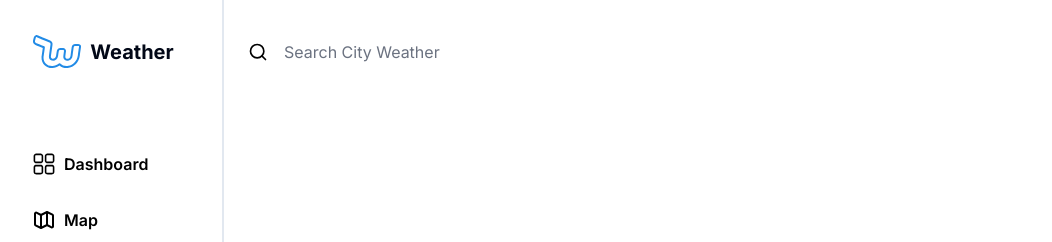
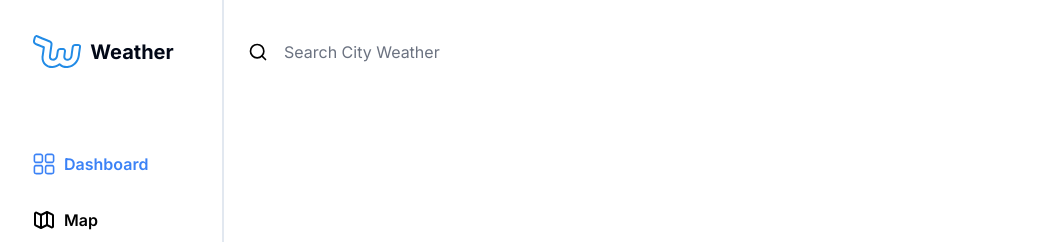
Before and after one commit to NordineFR/Weather-Nextjs, a Next.js app: page / in a window 1280 px wide. Shown: the top 242 px of the page, without its empty margins (16-1068 px from the left). Built offline with nearby package versions, Linux system fonts and the light colour scheme; no server answers.

Commit message:
fixed navbar and loading

```diff
--- a/app/loading.tsx
+++ b/app/loading.tsx
@@ -5,8 +5,19 @@ interface Props{
 }
 const loading = ({className}:Props) => {
   return (
-    <div className={`animate-pulse bg-gray-200 rounded flex flex-col justify-center items-center ${className}`}>Loading...</div>
-
+    <>
+      {
+        className ? (
+          <div className={`animate-pulse bg-gray-200 rounded flex flex-col justify-center items-center w-full ${className}`}>
+            Loading...
+          </div>
+        ) : (
+          <div className={`animate-pulse rounded flex flex-col justify-center items-center w-full`}>
+            Loading...
+          </div>
+        )
+      }
+    </>
   )
 }
 
--- /dev/null
+++ b/app/map/page.tsx
@@ -0,0 +1,9 @@
+import React from 'react'
+
+const page = () => {
+  return (
+    <div>page</div>
+  )
+}
+
+export default page
--- a/components/SideBar.tsx
+++ b/components/SideBar.tsx
@@ -4,13 +4,16 @@ import Image from "next/image";
 import {links} from '@/assets/constants';
 import Link from "next/link";
 import {useState} from 'react';
+import { usePathname } from "next/navigation";
 
 
-const NavLinks = ()=>(
+const NavLinks = ()=>{
+    const pathname  = usePathname();
+    return (
         <div className="mt-10 md:ml-8 ml-0">
             {
                 links.map((link)=>(
-                <Link href={link.to} key={link.name} className="flex flex-nowrap overflow-x-hidden md:justify-start justify-center items-center my-8 text-md text-black hover:text-blue-500 font-semibold" >
+                    <Link href={link.to} key={link.name} className={`flex flex-nowrap overflow-x-hidden md:justify-start justify-center items-center my-8 text-md text-black font-semibold   ${pathname === link.to ? 'text-blue-500 active' : 'text-black hover:text-blue-500'}`} >
                         <link.icon className='w-6 h-6 md:mr-2 block' title={link.name} />
                         <span className="hidden md:inline whitespace-nowrap">{link.name}</span>
                     </Link>
@@ -18,6 +21,7 @@ const NavLinks = ()=>(
             }
         </div>
     )
+}
 
 const SideBar = ()=> {
     const [mobileMenuOpen,setMobileMenuOpen] = useState(false);
```
Lines whose indentation alone changed are shown as unchanged.
